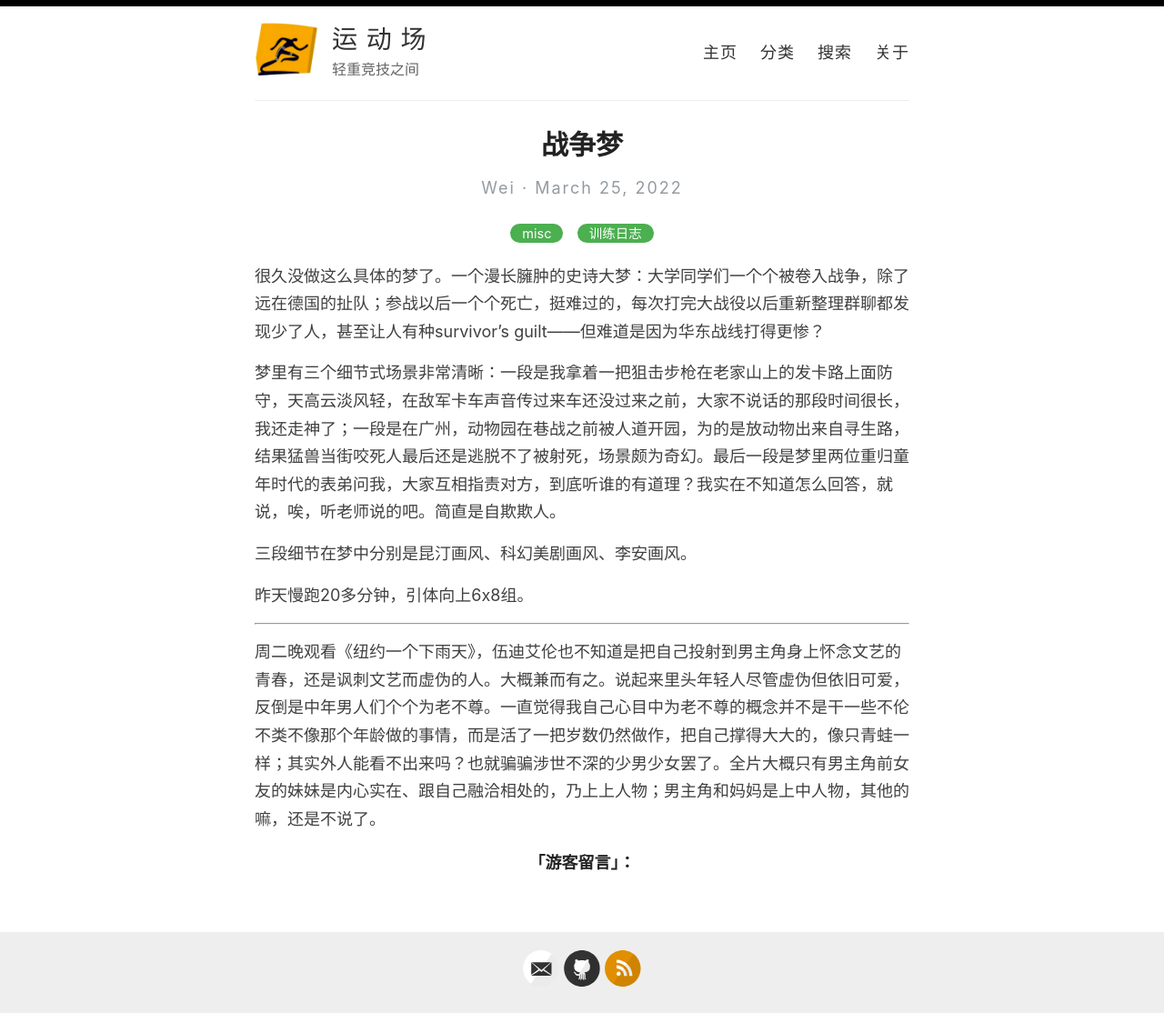
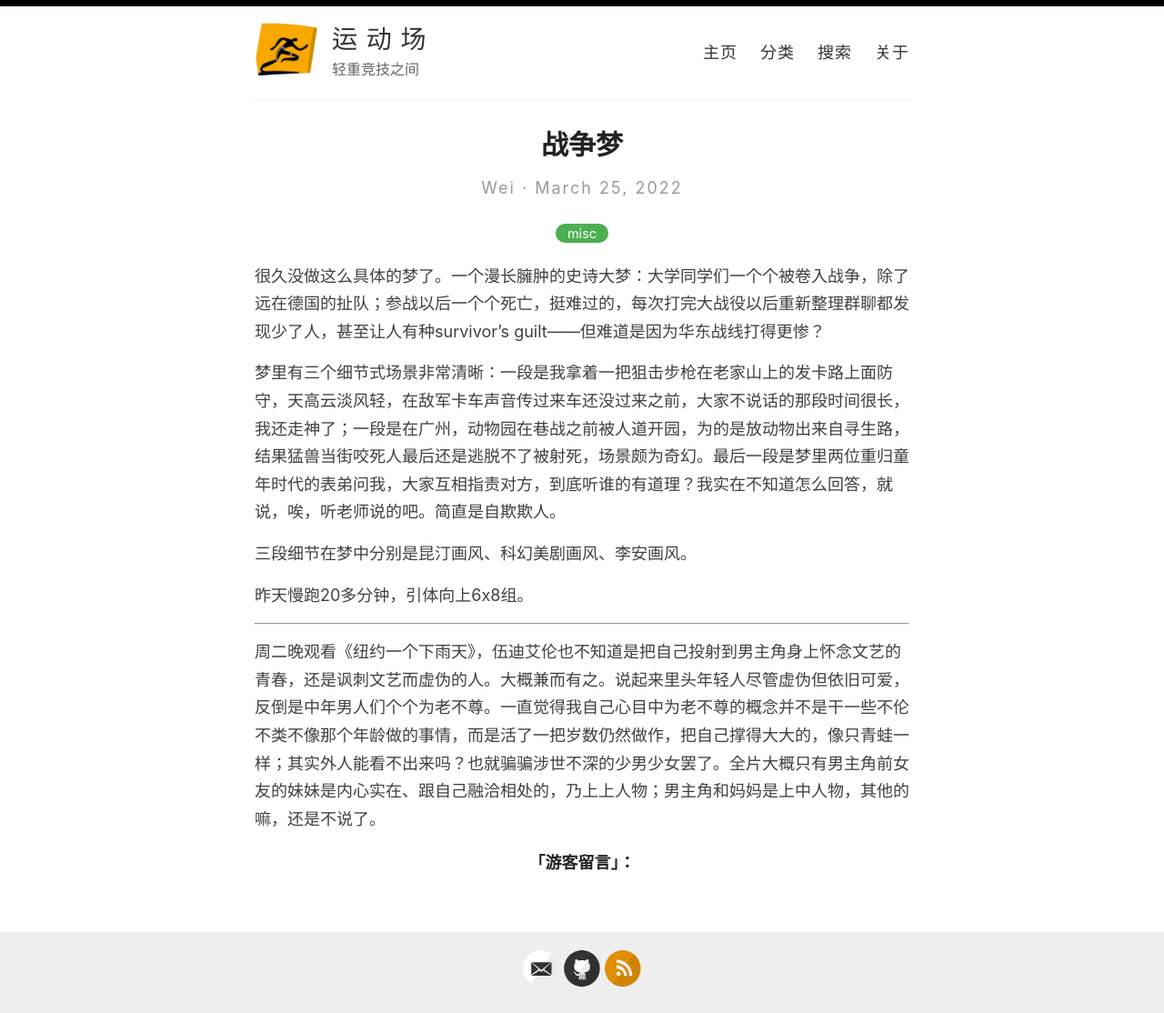
Before and after one commit to athletik/athletik.github.io, a Jekyll site: the page built from _posts/2022-3-25-战争梦.md, in a window 1280 px wide. Shown: the whole page at 91% size. Built offline with Jekyll 4.4.1, drawn with Linux system fonts in a browser that asks for light colours; comment, search, counter and statistics services are not loaded.

Commit message:
Update 2022-3-25-战争梦.md

```diff
--- a/_posts/2022-3-25-战争梦.md
+++ b/_posts/2022-3-25-战争梦.md
@@ -1,6 +1,6 @@
 ---
 layout: post
-categories: [misc, 训练日志]
+categories: misc
 title: 战争梦
 ---
 
```
